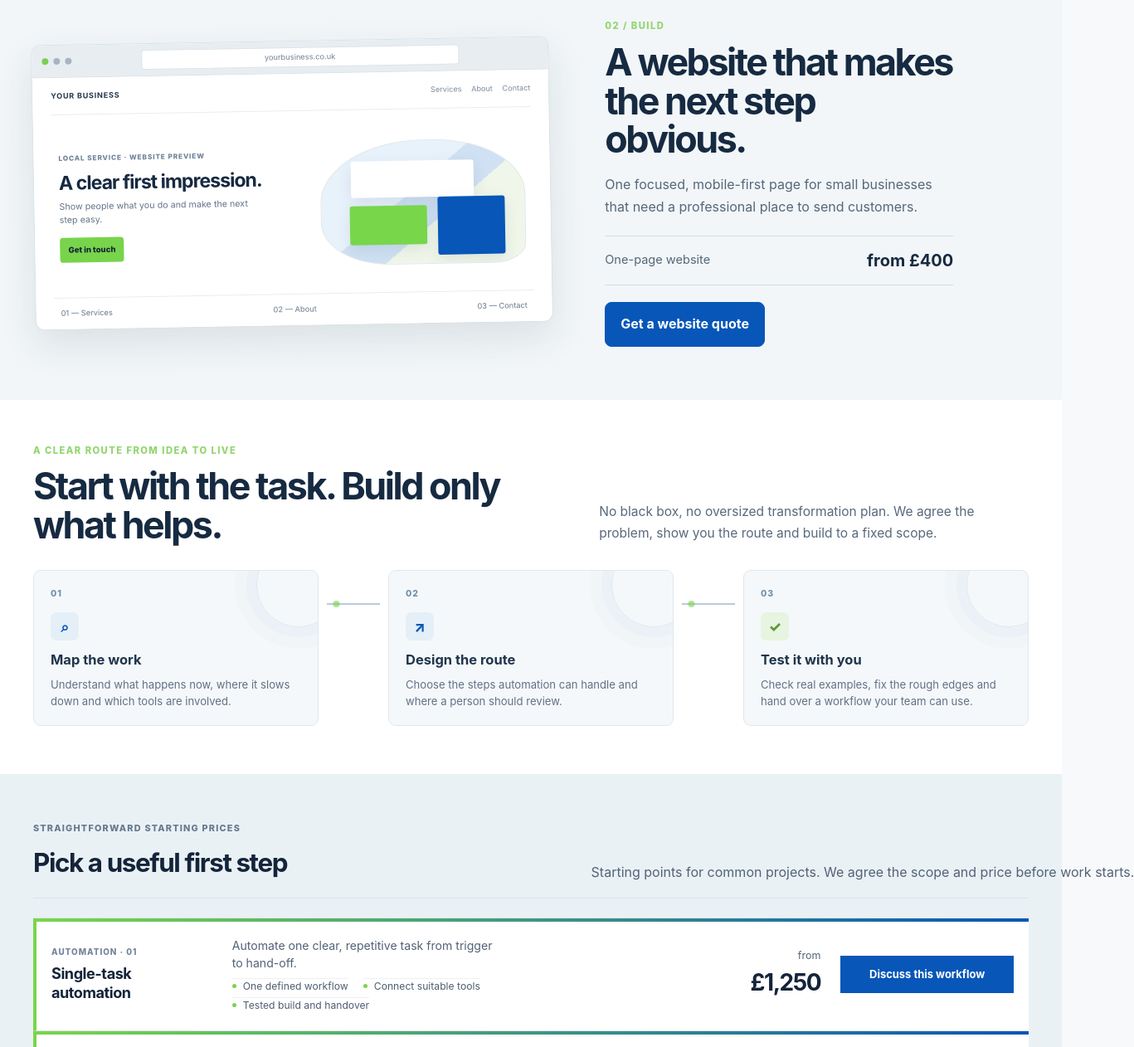
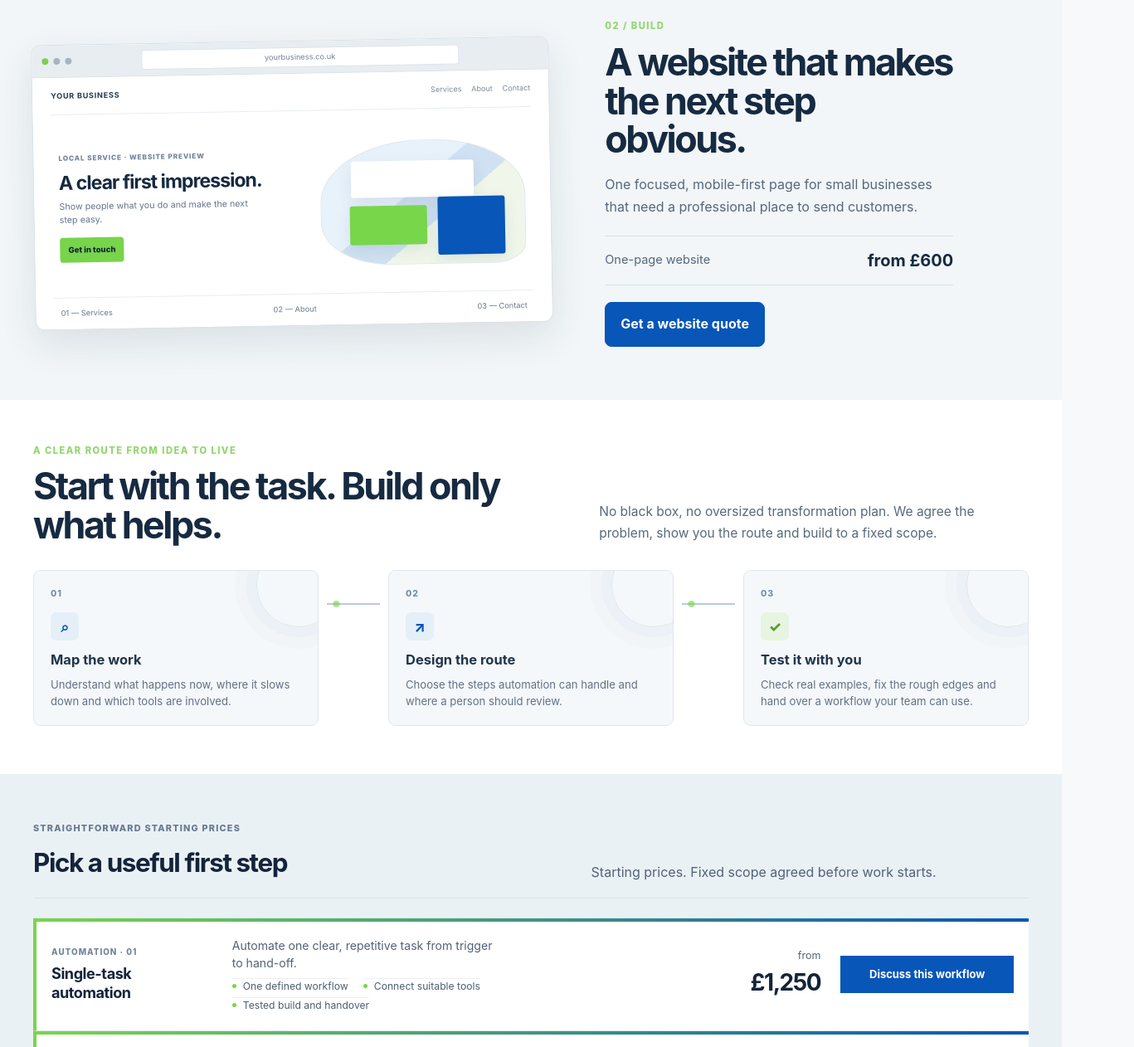
Before and after one commit to Tooth10/bytemysystem-site, a plain HTML site: page index.html in a window 1280 px wide. Shown: the part 1580-2842 px from the top of the page at 83% size, 1367 px wide, since content can reach past the window. Drawn offline with Linux system fonts and the light colour scheme.

Commit message:
Align website pricing and prevent heading overflow

```diff
--- a/index.html
+++ b/index.html
@@ -1331,7 +1331,7 @@
             <span class="feature-index">02 / BUILD</span>
             <h2>A website that makes the next step obvious.</h2>
             <p>One focused, mobile-first page for small businesses that need a professional place to send customers.</p>
-            <div class="website-price-line"><span>One-page website</span><strong>from £400</strong></div>
+            <div class="website-price-line"><span>One-page website</span><strong>from £600</strong></div>
             <a class="btn btn-blue" href="#contact" data-service="Website" data-detail="One-page business website">Get a website quote</a>
           </div>
         </div>
@@ -1361,7 +1361,7 @@
             <span class="section-kicker">Straightforward starting prices</span>
             <h2>Pick a useful first step</h2>
           </div>
-          <p>Starting points for common projects. We agree the scope and price before work starts.</p>
+          <p>Starting prices. Fixed scope agreed before work starts.</p>
         </div>
 
         <div class="pricing-grid" aria-label="AI automation, support and website pricing">
```
